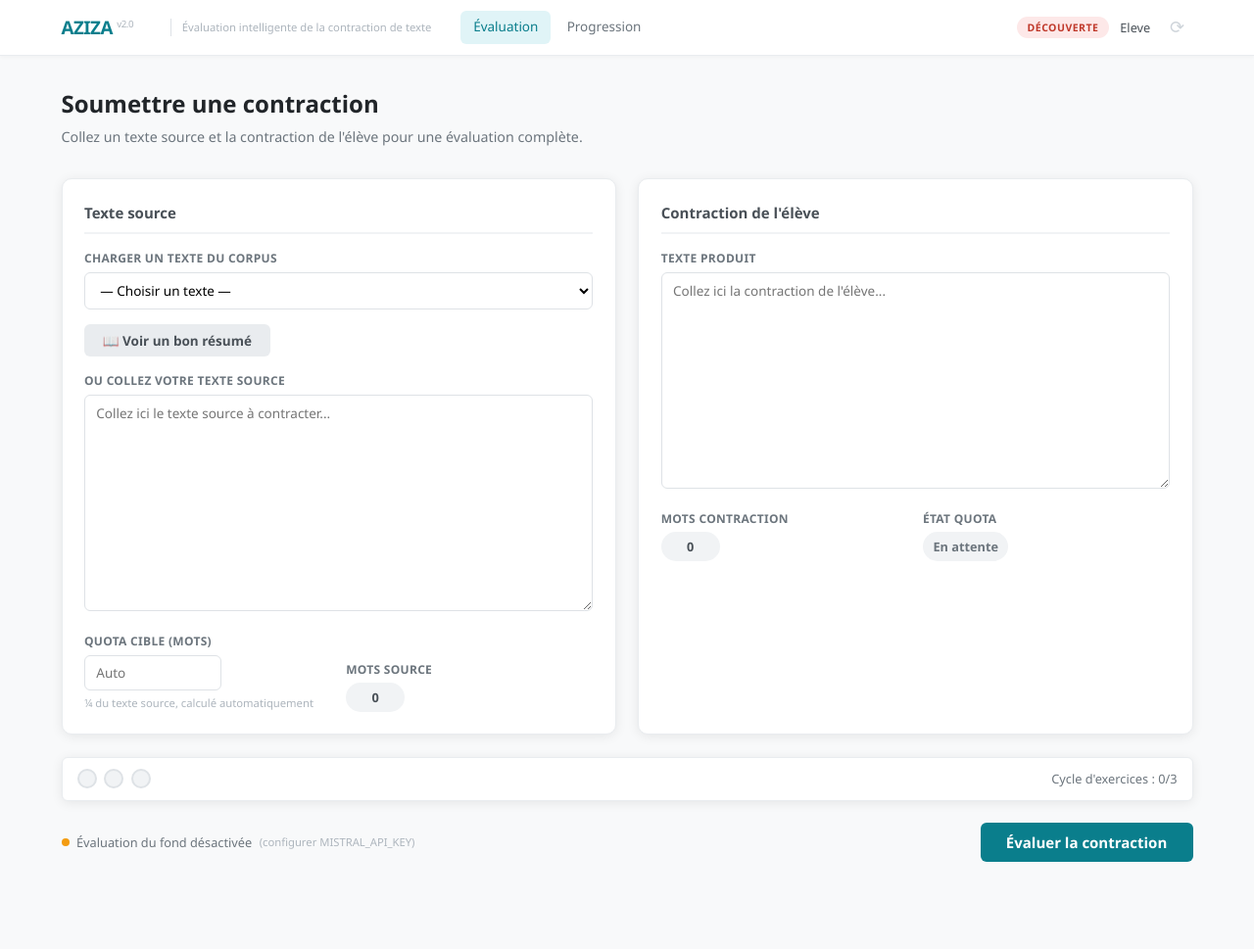
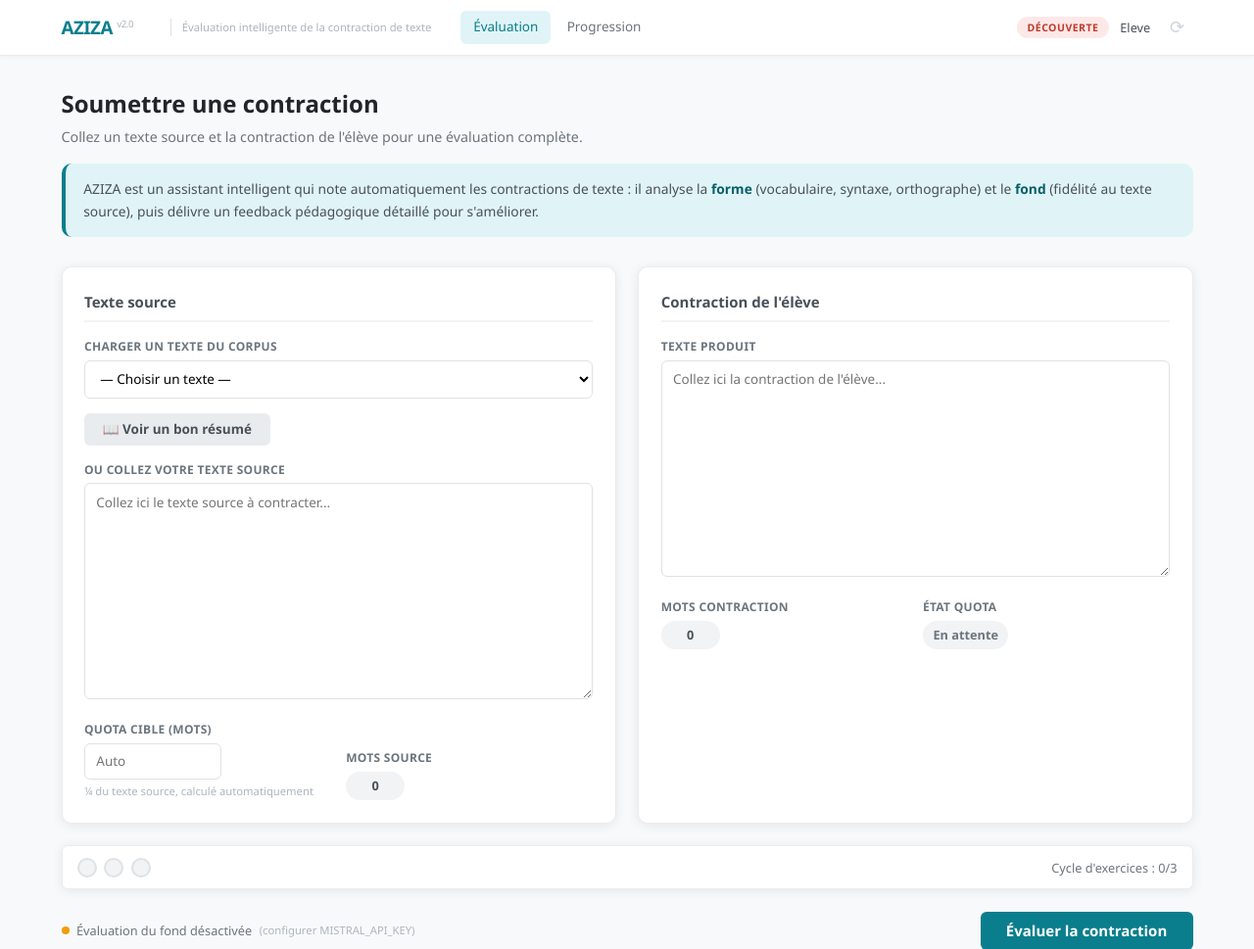
Before and after one commit to Shado-Jony/AZIZA_contraction_de_texte, a Flask app: page /soumission in a window 1280 px wide. Shown: the top 969 px of the page at 98% size. Run offline with Flask 3, Linux system fonts and the light colour scheme.

Commit message:
feat: ajout section description plateforme sur page soumission

```diff
--- a/demo/static/style.css
+++ b/demo/static/style.css
@@ -104,6 +104,17 @@ a:hover { text-decoration: underline; }
 .page-header { margin-bottom: 2rem; }
 .page-header h1 { font-size: 1.6rem; font-weight: 700; color: var(--gray-900); }
 .subtitle { font-size: .95rem; color: var(--gray-600); margin-top: .25rem; }
+.hero-desc {
+  margin-top: 1rem;
+  padding: 1rem 1.25rem;
+  background: var(--primary-lt);
+  border-radius: var(--radius);
+  border-left: 4px solid var(--primary);
+  font-size: .92rem;
+  color: var(--gray-700);
+  line-height: 1.65;
+}
+.hero-desc strong { color: var(--primary-dk); }
 
 
 /* ── Cards ──────────────────────────────────────────────────────────────── */
--- a/demo/templates/soumission.html
+++ b/demo/templates/soumission.html
@@ -34,6 +34,9 @@
     <header class="page-header">
       <h1>Soumettre une contraction</h1>
       <p class="subtitle">Collez un texte source et la contraction de l'élève pour une évaluation complète.</p>
+      <section class="hero-desc">
+        <p>AZIZA est un assistant intelligent qui note automatiquement les contractions de texte : il analyse la <strong>forme</strong> (vocabulaire, syntaxe, orthographe) et le <strong>fond</strong> (fidélité au texte source), puis délivre un feedback pédagogique détaillé pour s'améliorer.</p>
+      </section>
     </header>
 
     {% with messages = get_flashed_messages(with_categories=true) %}
```
